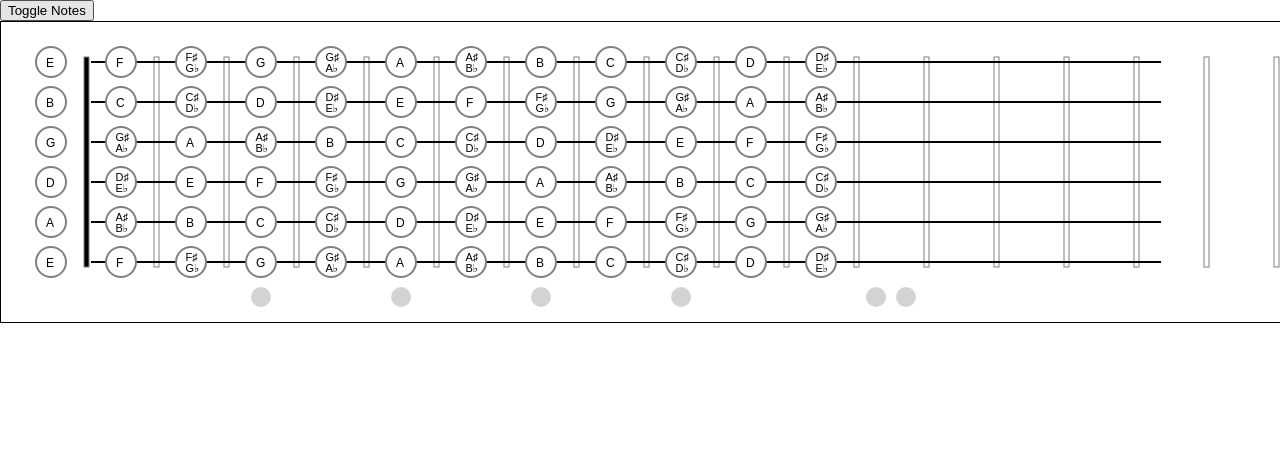
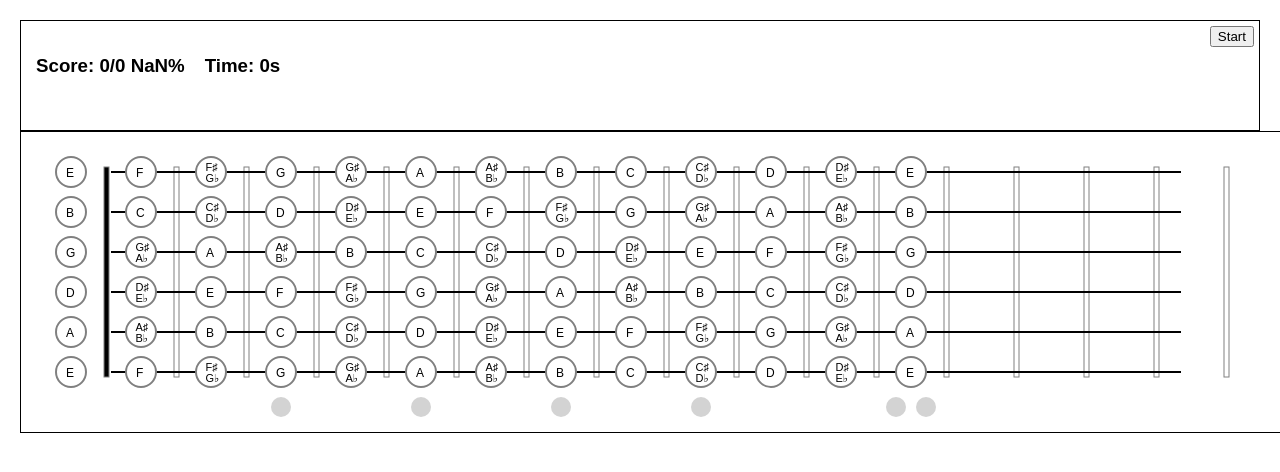
Before and after one commit to schwich/guitar-training-tools, a React (Create React App) app: page / in a window 1280 px wide. Shown: the top 472 px of the page. Built offline with nearby package versions, Linux system fonts and the light colour scheme; the HTML template or start-up script is replaced by a standard one.

Commit message:
Basic fretboard note guessing game implemented.

```diff
--- a/package.json
+++ b/package.json
@@ -4,6 +4,7 @@
   "private": true,
   "dependencies": {
     "@types/react-redux": "^7.0.6",
+    "node-sass": "^4.11.0",
     "react": "^16.8.6",
     "react-dom": "^16.8.6",
     "react-redux": "^6.0.1",
--- a/src/components/game/GameControlPanel.tsx
+++ b/src/components/game/GameControlPanel.tsx
@@ -1,7 +1,9 @@
 import * as React from 'react'
 
 export interface Props {
-
+    isGameRunning: boolean;
+    startBtnClicked: () => void,
+    endBtnClicked: () => void
 }
 
 export default class GameControlPanel extends React.Component<Props, object> {
@@ -11,9 +13,25 @@ export default class GameControlPanel extends React.Component<Props, object> {
     }
 
     render() {
+
+        let {
+            isGameRunning,
+            startBtnClicked,
+            endBtnClicked
+        } = this.props;
+
         return (
-            <div>
+            <div id="gameControlPanelContainer">
+            {
+                isGameRunning
+                ? (
+                    <button onClick={() => {endBtnClicked()}}>End</button>
 
+                )
+                : (
+                    <button onClick={() => {startBtnClicked()}}>Start</button>
+                )
+            }
             </div>
         )
     }
--- /dev/null
+++ b/src/components/game/GameDisplay.css
@@ -0,0 +1,21 @@
+#gameDisplayContainer {
+    display: flex;
+    flex-direction: column;
+}
+
+#statusInfoContainer {
+    display: flex;
+    flex-direction: row;
+    justify-content: space-between;
+}
+
+#gameInstructionContainer {
+}
+
+#gameScore {
+    padding: 10px;
+}
+
+#gameTimer {
+    padding: 10px;
+}
--- a/src/components/game/GameDisplay.tsx
+++ b/src/components/game/GameDisplay.tsx
@@ -1,7 +1,14 @@
 import * as React from 'react'
 
+import './GameDisplay.css'
+import { convertFractionToPercentage } from 'src/util/Util';
+
 export interface Props {
-
+    numCorrectAnswers: number,
+    totalGuesses: number,
+    time: number,
+    instructionText: string,
+    statusMsg: string
 }
 
 export default class GameDisplay extends React.Component<Props, object> {
@@ -11,10 +18,77 @@ export default class GameDisplay extends React.Component<Props, object> {
     }
 
     render() {
+        let {
+            numCorrectAnswers,
+            totalGuesses,
+            time,
+            instructionText,
+            statusMsg
+        } = this.props;
+
         return (
-            <div>
-
+            <div id="gameDisplayContainer">
+                <div id="statusInfoContainer">
+                    <GameScore totalGuesses={totalGuesses} numCorrect={numCorrectAnswers} />
+                    <GameStatusMessage msg={statusMsg} />
+                    <GameTimer time={time} />
+                </div>
+                <div id="gameInstructionContainer">
+                    <GameInstructions instructionText={instructionText} />
+                </div>
             </div>
         )
     }
 }
+
+interface GameScoreProps {
+    totalGuesses: number,
+    numCorrect: number
+}
+
+function GameScore({numCorrect, totalGuesses}: GameScoreProps) {
+    return (
+        <div id="gameScore">
+            <h3>Score: {numCorrect}/{totalGuesses} {convertFractionToPercentage(numCorrect, totalGuesses)}%</h3>
+        </div>
+    )
+}
+
+interface GameTimerProps {
+    time: number
+}
+
+function GameTimer({time}: GameTimerProps) {
+
+    // convert time to human readable format
+
+    return (
+        <div id="gameTimer">
+            <h3>Time: {time}s</h3>
+        </div>
+    )
+}
+
+interface GameInstructionsProps {
+    instructionText: string
+}
+
+function GameInstructions({instructionText}: GameInstructionsProps) {
+
+    return (
+        <div id="gameInstruction">
+            <h2>{instructionText}</h2>
+        </div>
+    )
+}
+
+interface GameStatusMessageProps {
+    msg?: string
+}
+
+function GameStatusMessage({msg}: GameStatusMessageProps) {
+
+    return (
+        <div id="gameStatusMessage">{msg}</div>
+    )
+}
--- /dev/null
+++ b/src/containers/Main.css
@@ -0,0 +1,14 @@
+#mainContainer {
+    display: flex;
+    flex-direction: column;
+    padding: 10px;
+    margin: 10px;
+}
+
+#gameDisplaysContainer {
+    display: flex;
+    flex-direction: row;
+    padding: 5px;
+    border: 1px solid black;
+    justify-content: space-between;
+}
--- a/src/containers/Main.tsx
+++ b/src/containers/Main.tsx
@@ -2,35 +2,148 @@ import * as React from 'react';
 
 import Fretboard from '../components/guitar/Fretboard'
 import GameDisplay from '../components/game/GameDisplay'
+
+import './Main.css'
+import GameControlPanel from 'src/components/game/GameControlPanel';
+import GameController, { IGameQuestion } from 'src/game/GameController';
 
 export interface Props {
 
 }
 
 export interface State {
-    shouldShowNotes: boolean
+    shouldShowNoteNames: boolean,
+    gameRunning: boolean,
+    time: number,
+    totalGuesses: number,
+    numCorrect: number,
+    nextGameStatusMsg: string,
+    gameInstructionTxt: string
 }
 
 export default class Main extends React.Component<Props, State> {
+
+    private timer: NodeJS.Timeout;
+    private gameController: GameController;
+    private currentGameQuestion: IGameQuestion;
 
     constructor(props: Props) {
         super(props)
 
         this.state = {
-            shouldShowNotes: true
+            shouldShowNoteNames: true,
+            gameRunning: false,
+            time: 0,
+            totalGuesses: 0,
+            numCorrect: 0,
+            nextGameStatusMsg: '',
+            gameInstructionTxt: ''
         };
     }
 
-    handleToggleNotes = () => {
-        this.setState((state, props) => ({ shouldShowNotes: !state.shouldShowNotes }))
+    handleStartGameBtn = () => {
+
+        this.timer = setInterval(() => {
+            this.setState((prevState, props) => ({
+                time: prevState.time + 1
+            }))
+        }, 1000)
+
+
+
+        if (this.gameController) {
+            this.gameController.startNewGame();
+            this.currentGameQuestion = this.gameController.getNextQuestion();
+
+            this.setState({
+                gameRunning: true,
+                shouldShowNoteNames: false,
+                gameInstructionTxt: this.currentGameQuestion.instructionTxt,
+            })
+        } else {
+            throw new Error('Game cannot be started');
+        }
+    }
+
+    handleEndGameBtn = () => {
+        this.setState({
+            gameRunning: false,
+            time: 0,
+            gameInstructionTxt: '',
+            shouldShowNoteNames: true
+        })
+
+        // stop and reset game timer
+        clearInterval(this.timer);
+    }
+
+    handleNoteClicked = (noteClicked: string[]) => {
+        if (this.gameController) {
+            let isCorrect = this.gameController.checkAnswer(noteClicked); // update game state
+
+            // display the score
+            let score = this.gameController.getGameScore();
+            if (isCorrect) {
+                this.setState({
+                    numCorrect: score.numCorrectAnswers,
+                    totalGuesses: score.numTotalGuesses,
+                    nextGameStatusMsg: 'Correct!'
+                })
+
+                // was correct, so ask next question
+                let nextQuestion = this.gameController.getNextQuestion()
+
+                // set a timeout for next question
+                setTimeout(() => {
+                    this.setState({
+                        nextGameStatusMsg: '',
+                        gameInstructionTxt: nextQuestion.instructionTxt
+                    })
+                }, 2000)
+
+            } else {
+                this.setState({
+                    numCorrect: score.numCorrectAnswers,
+                    totalGuesses: score.numTotalGuesses,
+                    nextGameStatusMsg: 'Wrong!'
+                })
+
+                // wasn't correct, so try again
+            }
+        }
+    }
+
+    componentDidMount() {
+        this.gameController = new GameController();
     }
 
     render() {
+        let {
+            numCorrect,
+            totalGuesses,
+            time,
+            nextGameStatusMsg,
+            gameInstructionTxt,
+            gameRunning
+        } = this.state;
+
         return (
             <div id="mainContainer">
-                <button onClick={this.handleToggleNotes}>Toggle Notes</button>
-                <GameDisplay />
-                <Fretboard shouldDisplayNotes={this.state.shouldShowNotes} />
+                <div id="gameDisplaysContainer">
+                    <GameDisplay
+                        numCorrectAnswers={numCorrect}
+                        totalGuesses={totalGuesses}
+                        time={time}
+                        statusMsg={nextGameStatusMsg}
+                        instructionText={gameInstructionTxt}
+                    />
+                    <GameControlPanel
+                        isGameRunning={gameRunning}
+                        startBtnClicked={this.handleStartGameBtn}
+                        endBtnClicked={this.handleEndGameBtn} />
+                </div>
+
+                <Fretboard shouldDisplayNoteNames={this.state.shouldShowNoteNames} handleNoteClicked={this.handleNoteClicked} />
             </div>
         )
     }
--- /dev/null
+++ b/src/game/GameController.ts
@@ -0,0 +1,69 @@
+import { getRandomChromaticNote } from 'src/music/Music';
+import { convertFractionToPercentage } from 'src/util/Util';
+
+
+export interface IGameScore {
+    numCorrectAnswers: number,
+    numTotalGuesses: number,
+    percentageCorrect: number
+}
+
+export interface IGameQuestion {
+    instructionTxt: string,
+    answer: string
+}
+
+export default class GameController {
+
+    private currentAnswer: string;
+    private numCorrect: number;
+    private totalGuesses: number;
+    private lastRandomNote: string;
+
+    constructor() {
+        this.currentAnswer = '';
+        this.lastRandomNote = '';
+    }
+
+    public startNewGame(): void {
+        this.totalGuesses = 0;
+        this.numCorrect = 0;
+    }
+
+    public getNextQuestion(): IGameQuestion {
+        let randomNote;
+        do {
+            randomNote = getRandomChromaticNote();
+        } while (this.lastRandomNote === randomNote); // make sure not to ask the same question twice in a row
+        this.lastRandomNote = randomNote;
+
+        this.currentAnswer = randomNote; // keep track of the answer to the current question
+        return {
+            instructionTxt: `Find ${randomNote}`,
+            answer: randomNote
+        }
+    }
+
+    public checkAnswer(submittedAnswer: string[]): boolean {
+        this.totalGuesses++;
+
+        console.log('in checkAnswer()');
+        console.log(`currentAnswer=${this.currentAnswer}`)
+        console.log(`submittedAnswer=${submittedAnswer}`);
+
+        if (submittedAnswer.includes(this.currentAnswer)) {
+            this.numCorrect++;
+            return true;
+        } else {
+            return false;
+        }
+    }
+
+    public getGameScore(): IGameScore {
+        return {
+            numCorrectAnswers: this.numCorrect,
+            numTotalGuesses: this.totalGuesses,
+            percentageCorrect: convertFractionToPercentage(this.numCorrect, this.totalGuesses)
+        }
+    }
+}
--- a/src/music/Music.ts
+++ b/src/music/Music.ts
@@ -1,3 +1,5 @@
+import { getRandomInt } from 'src/util/Util';
+
 export interface INote {
     chromaticIdx: number,
     enharmonic: boolean,
@@ -69,12 +71,22 @@ export function createNoteSequenceFromIntervalPattern(tonic: string, pattern: st
     return scale
 }
 
-function getNoteChromaticIndex(note: string) {
+export function getNoteChromaticIndex(note: string) {
     return notes.filter( ({label}) => {
         return label.includes(note)
     })[0].chromaticIdx
 }
 
+export function getRandomChromaticNote() {
+    let noteIdx = getRandomInt(0, 12);
+    let randomNote = notes[noteIdx]
+    if (randomNote.enharmonic) {
+        return randomNote.label[getRandomInt(0, 2)]
+    } else {
+        return randomNote.label[0]
+    }
+}
+
 function getChromaticArrIdx(note :string) {
     return getNoteChromaticIndex(note) - 1;
 }
--- /dev/null
+++ b/src/util/Util.ts
@@ -0,0 +1,20 @@
+
+/**
+ * Get a random integer, min is inclusive, max is exclusive.
+ * @param min inclusive integer
+ * @param max excluseive integer
+ */
+export function getRandomInt(min: number, max: number) {
+    min = Math.ceil(min);
+    max = Math.floor(max);
+    return Math.floor(Math.random() * (max - min)) + min;
+}
+
+/**
+ * Get a percentage from ratio of two numbers.
+ * @param numerator top of fraction, dividend
+ * @param denominator bottom of fraction, divisor
+ */
+export function convertFractionToPercentage(numerator: number, denominator: number) {
+    return Math.round((numerator / denominator) * 100);
+}
```
Also changed, not shown: src/components/guitar/Fretboard.tsx (+21 -14 lines), 1 other file (tests, documents, lock files or other folders).
